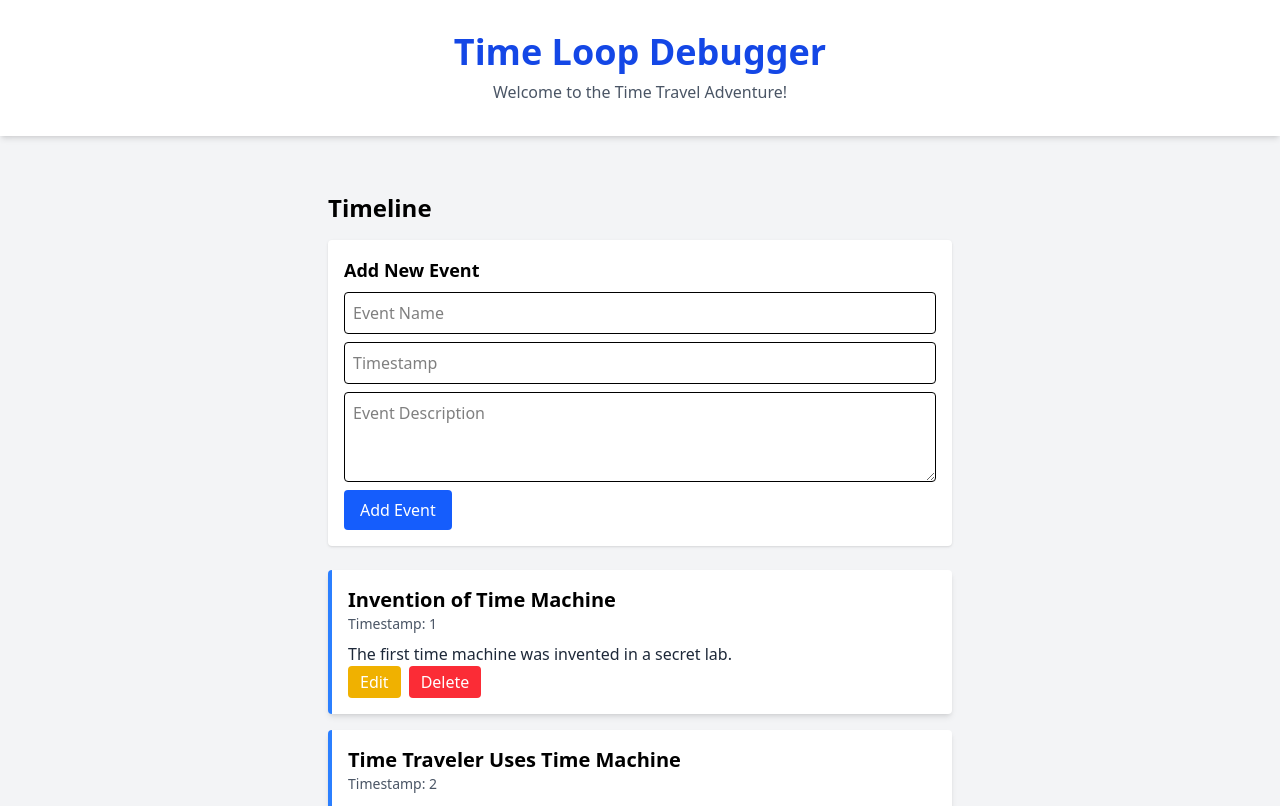
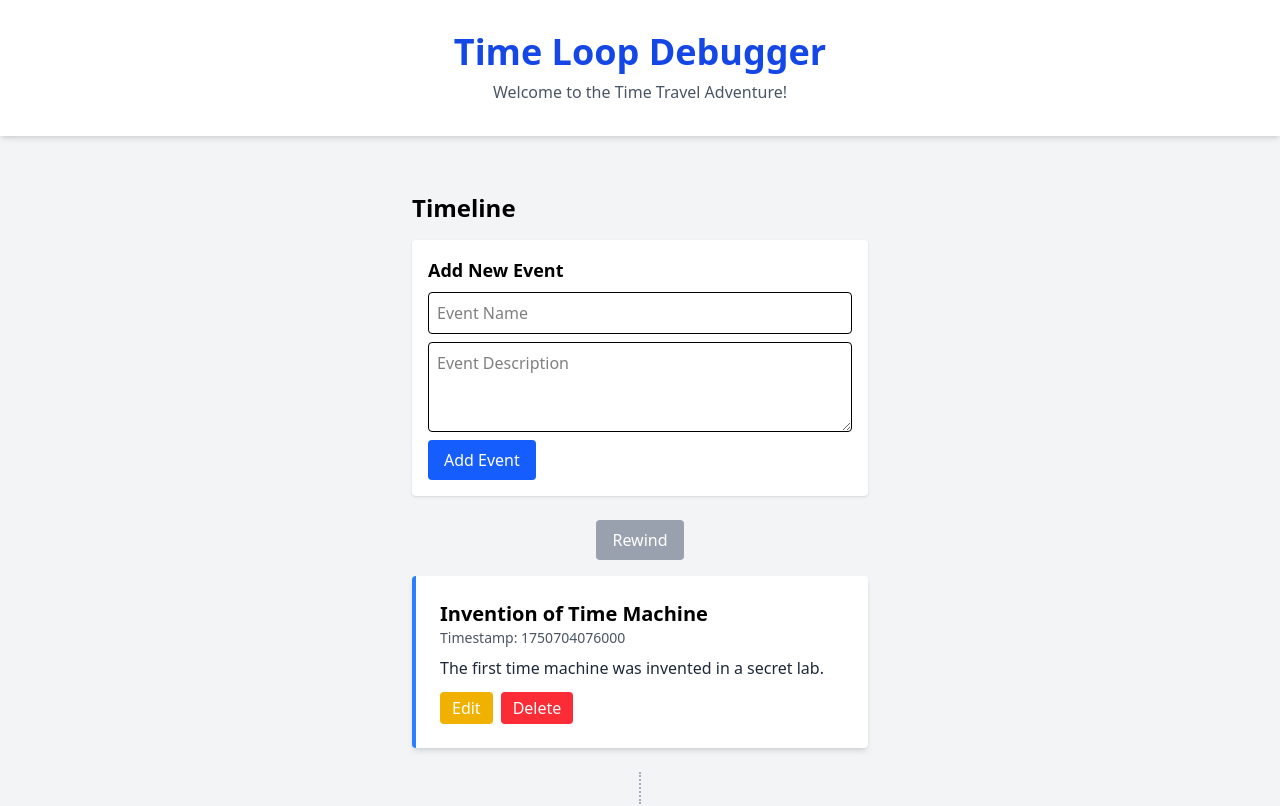
Before and after one commit to rajin-siam/time-loop-debugger, a React (Vite) app: page / in a window 1280 px wide. Shown: the top 806 px of the page. Built offline with nearby package versions, Linux system fonts and the light colour scheme.

Commit message:
Implemented event dependency chain, paradox detection, and timeline rewind system

```diff
--- a/src/components/Event.jsx
+++ b/src/components/Event.jsx
@@ -1,12 +1,13 @@
 import React from "react";
 const Event = ({ id, name, timestamp, description, onDelete, onEdit }) => {
     return (
-        <div className="bg-white shadow-md rounded p-4 mb-4 border-l-4 border-blue-500">
+        <div>
+            <div className="bg-white shadow-md rounded p-6 mb-4 border-l-4 border-blue-500">
                 <h3 className="text-xl font-semibold">{name}</h3>
                 <p className="text-gray-600 text-sm mb-2">Timestamp: {timestamp}</p>
                 <p className="text-gray-800">{description}</p>
 
-            <div className="flex gap-2">
+                <div className="flex gap-2 mt-3">
                     <button
                         onClick={() => onEdit(id)}
                         className="bg-yellow-500 text-white px-3 py-1 rounded hover:bg-yellow-600">
@@ -18,9 +19,18 @@ const Event = ({ id, name, timestamp, description, onDelete, onEdit }) => {
                         className="bg-red-500 text-white px-3 py-1 rounded hover:bg-red-600">
                         Delete
                     </button>
-
                 </div>
             </div>
-    )
+            <div className="flex justify-center">
+                <div style={{
+                    width: "2px",
+                    height: "32px",
+                    borderLeft: "2px dotted #a0aec0",
+                    margin: "8px 0"
+                }} />
+            </div>
+        </div>
+
+    );
 }
 export default Event;
--- a/src/components/EventForm.jsx
+++ b/src/components/EventForm.jsx
@@ -1,10 +1,11 @@
 import React from "react";
-const EventForm = ({ onAdd, eventToEdit, onUpdate}) => {
+const EventForm = ({ onAdd, eventToEdit, onUpdate, eventList }) => {
     const [newEvent, setNewEvent] = React.useState({
         name: '',
         timestamp: '',
         description: '',
     });
+
 
     const handleChange = (e) => {
         setNewEvent({ ...newEvent, [e.target.name]: e.target.value });
@@ -12,15 +13,15 @@ const EventForm = ({ onAdd, eventToEdit, onUpdate}) => {
 
     const handleSubmit = (e) => {
         e.preventDefault();
-
         const formattedEvent = {
             id: eventToEdit ? eventToEdit.id : Date.now(),
             name: newEvent.name,
-            timestamp: Number(newEvent.timestamp),
+            timestamp: Number(Date.now()),
             description: newEvent.description,
+            children: [eventList.length - 1],
         }
 
-        if(eventToEdit) {
+        if (eventToEdit) {
             onUpdate(formattedEvent);
         } else {
             onAdd(formattedEvent);
@@ -34,7 +35,7 @@ const EventForm = ({ onAdd, eventToEdit, onUpdate}) => {
     }
 
     React.useEffect(() => {
-        if(eventToEdit) {
+        if (eventToEdit) {
             setNewEvent({
                 name: eventToEdit.name,
                 timestamp: eventToEdit.timestamp,
@@ -57,15 +58,6 @@ const EventForm = ({ onAdd, eventToEdit, onUpdate}) => {
                 required
             />
 
-            <input
-                type="number"
-                name="timestamp"
-                value={newEvent.timestamp}
-                onChange={handleChange}
-                placeholder="Timestamp"
-                className="block w-full border p-2 rounded mb-2"
-                required
-            />
 
             <textarea
                 type="text"
@@ -77,12 +69,14 @@ const EventForm = ({ onAdd, eventToEdit, onUpdate}) => {
                 rows={3}
                 required
             />
-
             <button
+                name="save"
                 type="submit"
                 className="bg-blue-600 text-white px-4 py-2 rounded hover:bg-blue-700">
                 {eventToEdit ? "Update Event" : "Add Event"}
             </button>
+
+
         </form>
     )
 }
--- a/src/components/Timeline.jsx
+++ b/src/components/Timeline.jsx
@@ -1,15 +1,17 @@
 import React from "react";
 import Event from "./Event";
-import { sampleEvents} from "../data/sampleEvents";
+import { sampleEvents } from "../data/sampleEvents";
 import EventForm from "./EventForm";
+import toast from 'react-hot-toast';
 
 const Timeline = () => {
     const [events, setEvents] = React.useState(sampleEvents);
 
     const [editingEventId, setEditingEventId] = React.useState(null);
-
+    const [timeBranches, setTimeBranches] = React.useState([events]);
     const handleAddEvent = (newEvent) => {
         setEvents([...events, newEvent]);
+        setTimeBranches([...timeBranches, [...events, newEvent]]);
     }
 
     const handleEditEvent = (eventId) => {
@@ -18,20 +20,42 @@ const Timeline = () => {
 
 
     const handleDeleteEvent = (eventId) => {
+        paradoxDetector(eventId)
         const updatedEvents = events.filter(event => event.id !== eventId);
         setEvents(updatedEvents);
+        setTimeBranches([...timeBranches, updatedEvents]);
     }
 
-
     const handleUpdateEvent = (updatedEvent) => {
+        paradoxDetector(updatedEvent.eventId);
         const updatedEvents = events.map(event =>
             event.id === updatedEvent.id ? updatedEvent : event
         );
         setEvents(updatedEvents);
         setEditingEventId(null);
+        setTimeBranches([...timeBranches, updatedEvents]);
     }
+
+    const paradoxDetector = (eventId) => {
+        if (eventId < events.length) {
+            toast.error("❌ Paradox Detected: This event is required by future events.");
+        }
+    }
+
+    const handleRewind = () => {
+        console.log("Rewind button clicked");
+        console.log(timeBranches.length)
+        if (timeBranches.length > 1) {
+            const previousBranch = timeBranches[timeBranches.length - 2];
+            setEvents(previousBranch);
+            setTimeBranches(timeBranches.slice(0, -1));
+            toast.success("⏪ Rewound to the previous event.");
+        }
+    }
+
+
     return (
-        <section className="p-6 bg-gray-100 min-h-screen">
+        <section className="p-6 bg-gray-100 min-h-screen flex flex-col max-w-3/4 m-auto">
             <h2 className="text-2xl font-bold mb-4">
                 Timeline
             </h2>
@@ -39,8 +63,21 @@ const Timeline = () => {
                 onAdd={handleAddEvent}
                 eventToEdit={events.find(event => event.id === editingEventId)}
                 onUpdate={handleUpdateEvent}
+                eventList={events}
             />
-
+            <div className="w-full flex items-center justify-center mb-4">
+                <button
+                    type="submit"
+                    onClick={handleRewind}
+                    disabled={timeBranches.length < 2}
+                    className={`px-4 py-2 rounded text-white ${
+                        timeBranches.length < 2
+                            ? "bg-gray-400 cursor-not-allowed"
+                            : "bg-emerald-700 hover:bg-emerald-900"
+                    }`}>
+                    Rewind
+                </button>
+            </div>
             <div>
                 {events.map(event => (
                     <Event
@@ -51,7 +88,9 @@ const Timeline = () => {
                         description={event.description}
                         onDelete={handleDeleteEvent}
                         onEdit={handleEditEvent}
-                    />))}
+                    />))
+                }
+
             </div>
         </section>
     )
--- a/src/data/sampleEvents.js
+++ b/src/data/sampleEvents.js
@@ -1,21 +1,26 @@
-// Sample events for testing
+
+const baseTimestamp = Date.now();
+
 export const sampleEvents = [
   {
     id: 1,
     name: "Invention of Time Machine",
-      timestamp: 1,
+    timestamp: baseTimestamp,
     description: "The first time machine was invented in a secret lab.",
+    children: [2],
   },
   {
     id: 2,
     name: "Time Traveler Uses Time Machine",
-      timestamp: 2,
+    timestamp: baseTimestamp + 1000, // 1 second later
     description: "A brave soul steps into the machine and vanishes.",
+    children: [3],
   },
   {
     id: 3,
     name: "Time Traveler Meets Past Self",
-      timestamp: 3,
+    timestamp: baseTimestamp + 2000, // 2 seconds later
     description: "They meet in 1995 and discuss Avengers theories.",
+    children: [],
   },
 ];
```
Lines whose indentation alone changed are shown as unchanged.
